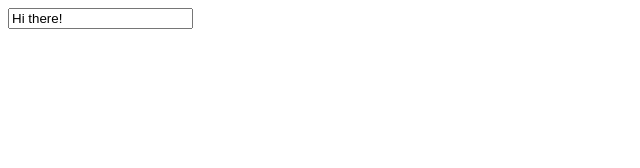
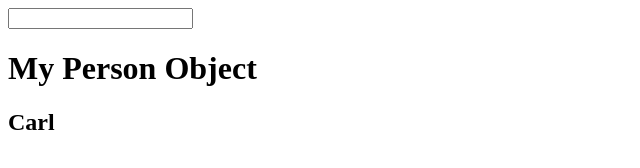
Before and after one commit to carlba/course-udemy-ts, a website with bundled scripts: page index.html in a window 1280 px wide. Shown: the whole page, without its empty margins (0-640 px from the left). Built offline with nearby package versions, Linux system fonts and the light colour scheme.

Commit message:
### Building Angular myself
https://www.udemy.com/course/understanding-typescript/learn/lecture/16935718

```diff
--- a/index.html
+++ b/index.html
@@ -7,6 +7,7 @@
   </head>
   <body>
     <input type="text" id="user-input" />
+    <div id="app"></div>
   </body>
-  <script src="dist/type-casting.js"></script>
+  <script src="dist/decorators.js"></script>
 </html>
--- a/src/app.ts
+++ b/src/app.ts
@@ -19,3 +19,5 @@ function clickHandler(message: string) {
 if (button) {
   button.addEventListener('click', clickHandler.bind(null, "You're welcome!"));
 }
+
+export {};
--- a/src/decorators.ts
+++ b/src/decorators.ts
@@ -10,7 +10,18 @@ function Logger(logString: string) {
   };
 }
 
+function WithTemplate(template: string, hookId: string) {
+  return function (constructor: any) {
+    const hookElement = document.getElementById(hookId);
+    const p = new constructor();
+    if (hookElement) {
+      hookElement.innerHTML = template + `<h2>${p.name}</h2`;
+    }
+  };
+}
+
 @Logger('LOGGING - PERSON')
+@WithTemplate('<h1>My Person Object</h1>', 'app')
 class Person {
   name = 'Carl';
 
--- a/src/function-overloads.ts
+++ b/src/function-overloads.ts
@@ -15,3 +15,5 @@ function add(a: Combinable, b: Combinable) {
 }
 
 const result = add('Carl', 'Bäckström');
+
+export {};
```
Also changed, not shown: README.md.
